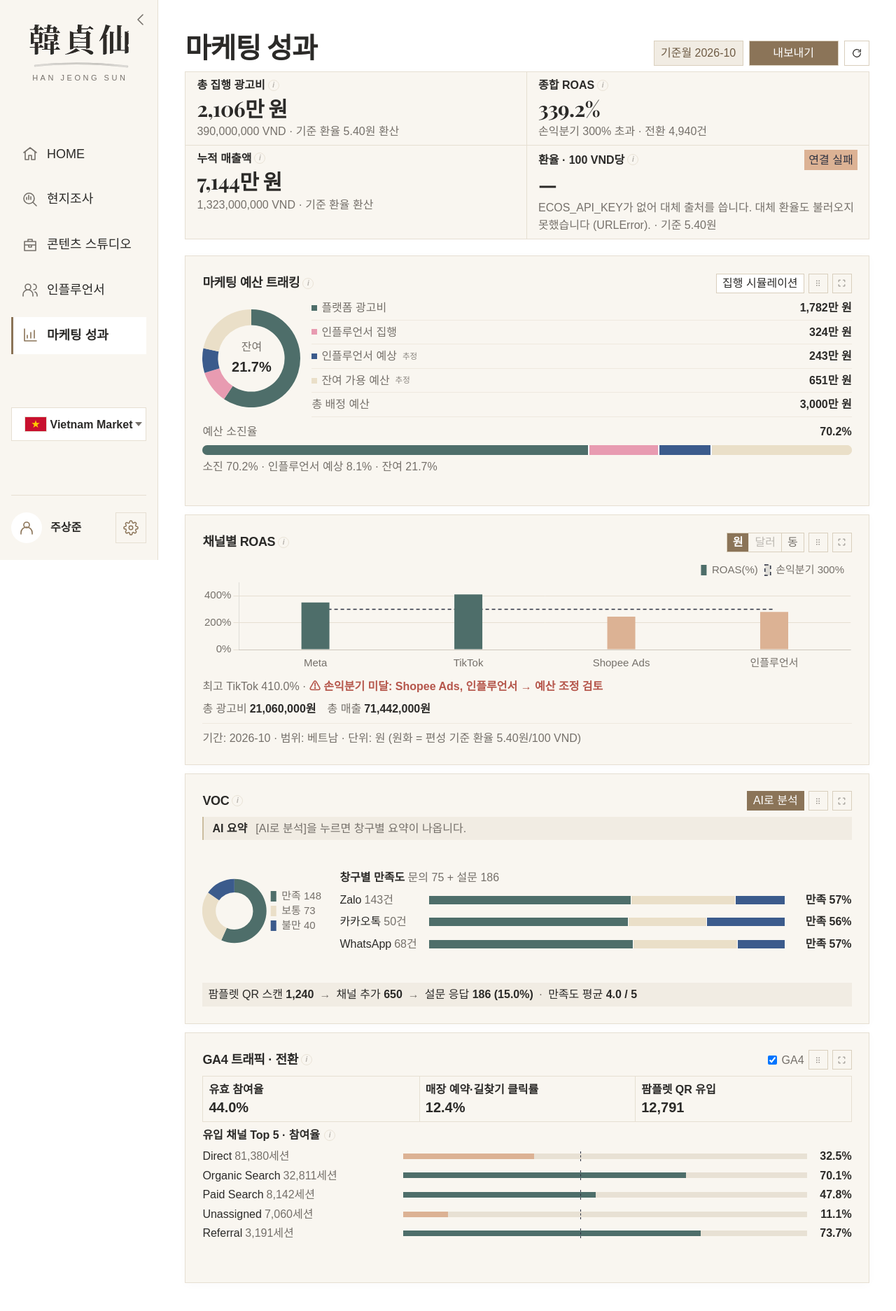
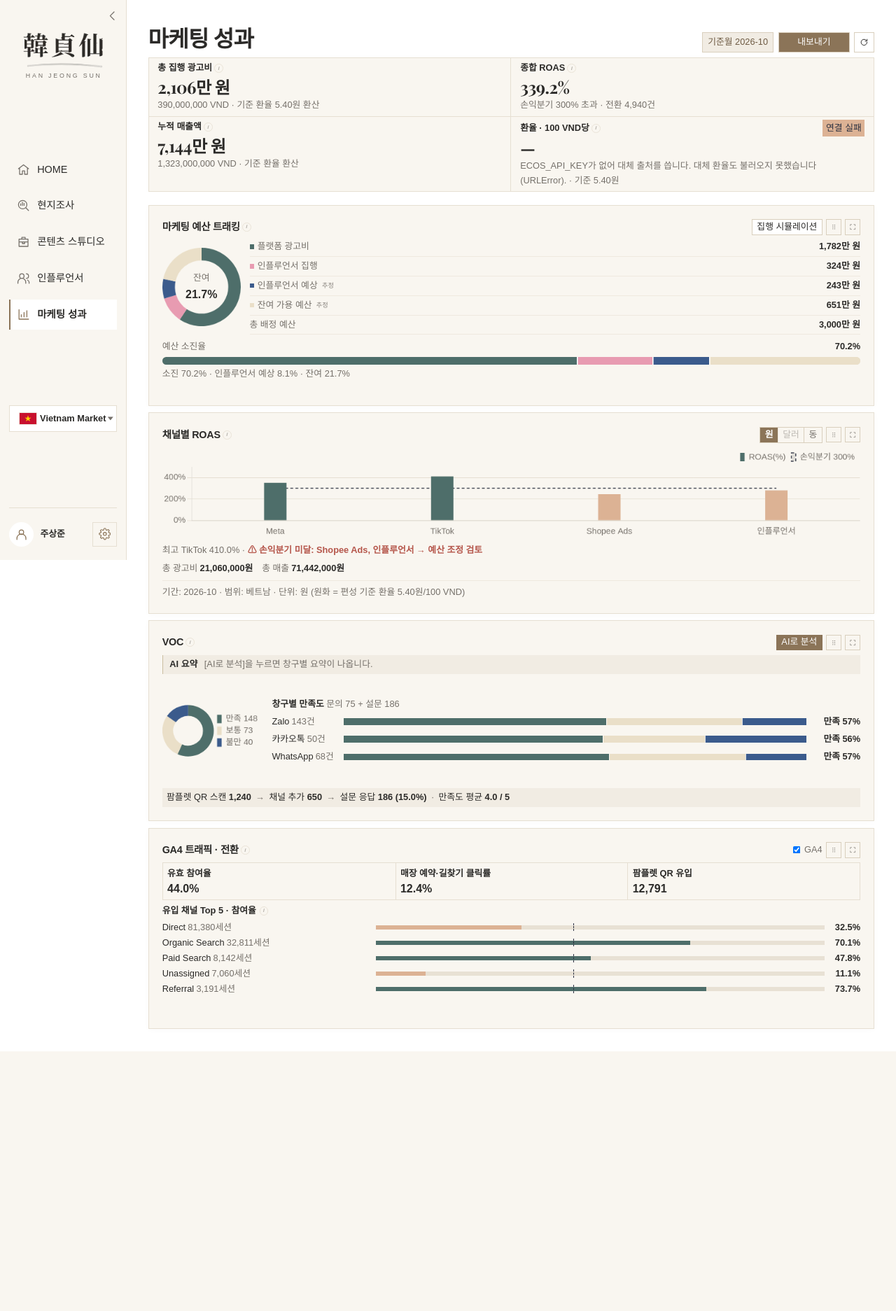
Before and after one commit to ihappy7725/hanjungsun-marketing-project-2nd, a Flask app: page /kpi/ in a window 1280 px wide. Shown: the whole page at 70% size. After the commit the page ends 1502 px from the top, so only its background shows below. Run offline with Flask 3, Linux system fonts and the light colour scheme; data that the repository does not hold is empty; some web fonts are replaced.

Commit message:
style: 대시보드 화면 기본 배율 80% 적용(보고서·인쇄 제외), 배율에 따른 차트·편집기 좌표 보정
PM 위임에 따른 공통 UI 수정 1단계
- base.css: 사이드바가 있는 대시보드 화면에만 CSS zoom 0.8(--ui-zoom), 화면 표시에만 적용
  (보고서 페이지 · 인쇄 · KPI PDF 창은 원래 크기), 사이드바·본문 높이 ÷ zoom 보정, 접기 버튼과 로고 겹침 해결
- kpi_main.js: Chart.js 마우스 좌표를 차트 CSS 좌표로 다시 계산(툴팁 위치), 블록 높이 측정을 offsetHeight로, ⓘ 설명창 위치 보정
- sns_editor.js(희주): 카드뉴스 편집기 끌기 · 크기 조절 이동량에 화면 배율 보정 (수정 전 100px 끌면 80px 이동 → 100px)

```diff
--- a/content_studio/static/js/sns_editor.js
+++ b/content_studio/static/js/sns_editor.js
@@ -1527,8 +1527,10 @@ export function renderDesign(root, doc, { onSave, onUndo, onRedo, canUndo = fals
 
   stage.addEventListener("pointermove", (event) => {
     if (!action) return;
-    const dx = (event.clientX - action.sx) / scale / W * 100;
-    const dy = (event.clientY - action.sy) / scale / H * 100;
+    // 공통 화면 배율(base.css --ui-zoom)이 걸리면 마우스 이동량(화면 px)과 편집 화면 크기(CSS px)가 달라서 보정합니다.
+    const zoom = view.getBoundingClientRect().width / view.offsetWidth || 1;  // stage는 scale 변형이 있어 변형 없는 view로 잼
+    const dx = (event.clientX - action.sx) / zoom / scale / W * 100;
+    const dy = (event.clientY - action.sy) / zoom / scale / H * 100;
     if (!action.moved && Math.hypot(event.clientX - action.sx, event.clientY - action.sy) < 3) return;
     action.moved = true;
     const { item, start } = action;
--- a/kpi/static/js/kpi_main.js
+++ b/kpi/static/js/kpi_main.js
@@ -47,6 +47,24 @@ const SENTIMENT_LABEL = { Positive: "만족", Neutral: "보통", Negative: "불
 // VOC 창구: 제품 팜플렛 하단 QR 3개
 const PLATFORM_LABEL = { Zalo_OA: "Zalo", KakaoTalk: "카카오톡", WhatsApp: "WhatsApp" };
 const STATUS_CLASS = { live: "is-live", fallback: "is-fallback", public_demo: "is-public", demo: "is-demo", warn: "is-warn" };
+
+// ---------- 차트 마우스 좌표 보정 ----------
+// 공통 화면 배율(base.css --ui-zoom, CSS zoom)이 걸리면 Chart.js가 읽는 마우스 위치(화면 px)와 차트 크기(CSS px)가 어긋나
+// 툴팁이 다른 막대에 뜹니다. 마우스 위치를 차트 CSS 좌표로 다시 계산해 넘깁니다(배율이 없으면 값이 그대로).
+window.Chart?.register({
+  id: "kpiZoomPointer",
+  beforeEvent(chart, args) {
+    const e = args.event;
+    const native = e.native;
+    if (!native || native.clientX === undefined) return;
+    const rect = chart.canvas.getBoundingClientRect();
+    if (!rect.width || !rect.height) return;
+    e.x = (native.clientX - rect.left) * (chart.width / rect.width);
+    e.y = (native.clientY - rect.top) * (chart.height / rect.height);
+    const a = chart.chartArea;
+    args.inChartArea = Boolean(a) && e.x >= a.left && e.x <= a.right && e.y >= a.top && e.y <= a.bottom;
+  },
+});
 
 // ---------- 디자인 변수 ----------
 // .kpi-page에서 읽어야 KPI 안에서만 정의한 변수(--kpi-pink)까지 함께 읽힙니다.
@@ -1354,10 +1372,15 @@ root.append(tip);
 function showTip(btn) {
   tip.textContent = btn.dataset.tip;
   tip.hidden = false;
-  const r = btn.getBoundingClientRect();
-  const left = Math.min(Math.max(8, r.left - 8), window.innerWidth - tip.offsetWidth - 8);
+  // 화면 좌표(배율 적용)를 CSS 좌표로 바꿔 계산합니다. 공통 화면 배율(--ui-zoom)이 없으면 z = 1.
+  const z = root.getBoundingClientRect().width / root.offsetWidth || 1;
+  const b = btn.getBoundingClientRect();
+  const r = { left: b.left / z, top: b.top / z, bottom: b.bottom / z };
+  const vw = window.innerWidth / z;
+  const vh = window.innerHeight / z;
+  const left = Math.min(Math.max(8, r.left - 8), vw - tip.offsetWidth - 8);
   const below = r.bottom + 6;
-  const top = below + tip.offsetHeight > window.innerHeight - 8 ? Math.max(8, r.top - tip.offsetHeight - 6) : below;
+  const top = below + tip.offsetHeight > vh - 8 ? Math.max(8, r.top - tip.offsetHeight - 6) : below;
   tip.style.left = `${left}px`;
   tip.style.top = `${top}px`;
 }
@@ -2173,7 +2196,7 @@ function syncBlockHeight() {
   const budget = board.querySelector('[data-kpi-panel="budget"]');
   if (!budget || budget.classList.contains("is-expanded")) return;
   board.classList.remove("is-synced");
-  board.style.setProperty("--kpi-block-h", `${Math.ceil(budget.getBoundingClientRect().height)}px`);
+  board.style.setProperty("--kpi-block-h", `${Math.ceil(budget.offsetHeight)}px`);  // CSS 높이(화면 배율 적용 전)
   board.classList.add("is-synced");
   resizeCharts();
 }
--- a/platform_core/static/css/base.css
+++ b/platform_core/static/css/base.css
@@ -134,6 +134,12 @@
 }
 
 /* ---------- 기본 ---------- */
+/* 화면 배율 기본값 80%: 브라우저 80% 배율과 같은 모습을 모든 탭 화면에 기본으로 적용합니다(값은 --ui-zoom 하나로 조정).
+   - 사이드바가 있는 대시보드 화면에만, 화면 표시에만 적용합니다. 보고서·인쇄 창(PDF)은 배율 없이 원래 크기(A4) 그대로.
+   - CSS zoom 안에서는 화면 높이(vh)도 함께 줄어들므로, 화면을 꽉 채워야 하는 사이드바·본문 높이는 아래에서 ÷ zoom으로 보정합니다.
+   - 마우스 좌표(clientX)와 요소 크기(offsetWidth)를 섞어 계산하는 코드는 zoom만큼 보정이 필요합니다(예: KPI 차트, 카드뉴스 편집기). */
+:root { --ui-zoom: 1; }
+@media screen { html:has(> body > .app) { --ui-zoom: 0.8; zoom: var(--ui-zoom); } }
 * { box-sizing: border-box; }
 [hidden] { display: none !important; }
 body {
@@ -154,7 +160,7 @@ a { color: inherit; text-underline-offset: 4px; }
 :lang(vi), .text-vi { font-family: var(--font-vi); }
 
 /* ---------- 접이식 사이드바 · 본문 ---------- */
-.app { --sidebar-width: var(--sidebar-expanded); min-height: 100vh; padding-left: var(--sidebar-width); }
+.app { --sidebar-width: var(--sidebar-expanded); min-height: calc(100vh / var(--ui-zoom)); padding-left: var(--sidebar-width); }
 .app[data-sidebar="collapsed"] { --sidebar-width: var(--sidebar-collapsed); }
 .app > main { min-width: 0; width: 100%; }
 /* 수묵화 테마 배경(traditional Asian ink wash painting style): 모서리마다 한정선 요소를 옅게 두고, 가운데 작업 영역은 비웁니다. 클릭을 막지 않습니다. */
@@ -167,9 +173,9 @@ a { color: inherit; text-underline-offset: 4px; }
   mix-blend-mode: multiply;
   opacity: var(--ink-wash-opacity);
 }
-.sidebar { position: fixed; inset: 0 auto 0 0; z-index: 40; display: flex; flex-direction: column; width: var(--sidebar-width); height: 100vh; height: 100dvh; padding: var(--space-8) var(--space-6); overflow-y: auto; background: var(--sidebar-bg); color: var(--sidebar-text); border-right: 1px solid var(--sidebar-line); }
+.sidebar { position: fixed; inset: 0 auto 0 0; z-index: 40; display: flex; flex-direction: column; width: var(--sidebar-width); height: calc(100vh / var(--ui-zoom)); height: calc(100dvh / var(--ui-zoom)); padding: var(--space-8) var(--space-6); overflow-y: auto; background: var(--sidebar-bg); color: var(--sidebar-text); border-right: 1px solid var(--sidebar-line); }
 /* 로고는 가운데 두고(펼침: 가로형, 접힘: 세로형), 접기 버튼(‹)은 오른쪽 위 모서리에 둡니다. */
-.sidebar-brand-row { position: relative; display: flex; align-items: center; justify-content: center; gap: var(--space-4); margin-bottom: 0; padding-top: var(--space-4); }
+.sidebar-brand-row { position: relative; display: flex; align-items: center; justify-content: center; gap: var(--space-4); margin-bottom: 0; padding-top: 32px; }  /* 위쪽 32px: 접기 버튼(‹)이 로고와 겹치지 않는 자리 */
 /* 로고: 韓貞仙 + 붓 밑줄(이미지) 아래 영문 HAN JEONG SUN(글자). 펼침·접힘 같은 로고, 접히면 폭만 줄어듭니다. */
 .brand { display: flex; flex-direction: column; align-items: center; gap: var(--space-3); color: var(--sidebar-brand); text-decoration: none; }
 .brand img { display: block; height: auto; image-rendering: -webkit-optimize-contrast; }
@@ -204,7 +210,7 @@ a { color: inherit; text-underline-offset: 4px; }
 .account-settings svg { width: 22px; height: 22px; }
 .account-settings:hover svg { transform: rotate(45deg); transition: transform .3s; }
 .app[data-sidebar="collapsed"] .sidebar { padding: var(--space-8) var(--space-5); }
-.app[data-sidebar="collapsed"] .sidebar-brand-row { flex-direction: column; gap: var(--space-6); margin-bottom: 0; }
+.app[data-sidebar="collapsed"] .sidebar-brand-row { flex-direction: column; gap: var(--space-6); margin-bottom: 0; padding-top: var(--space-4); }
 .app[data-sidebar="collapsed"] .sidebar-toggle { position: static; }
 .app[data-sidebar="collapsed"] .nav-label, .app[data-sidebar="collapsed"] .market-label, .app[data-sidebar="collapsed"] .market-caret, .app[data-sidebar="collapsed"] .account-name { display: none; }
 .app[data-sidebar="collapsed"] .brand-logo { width: 56px; }
```
